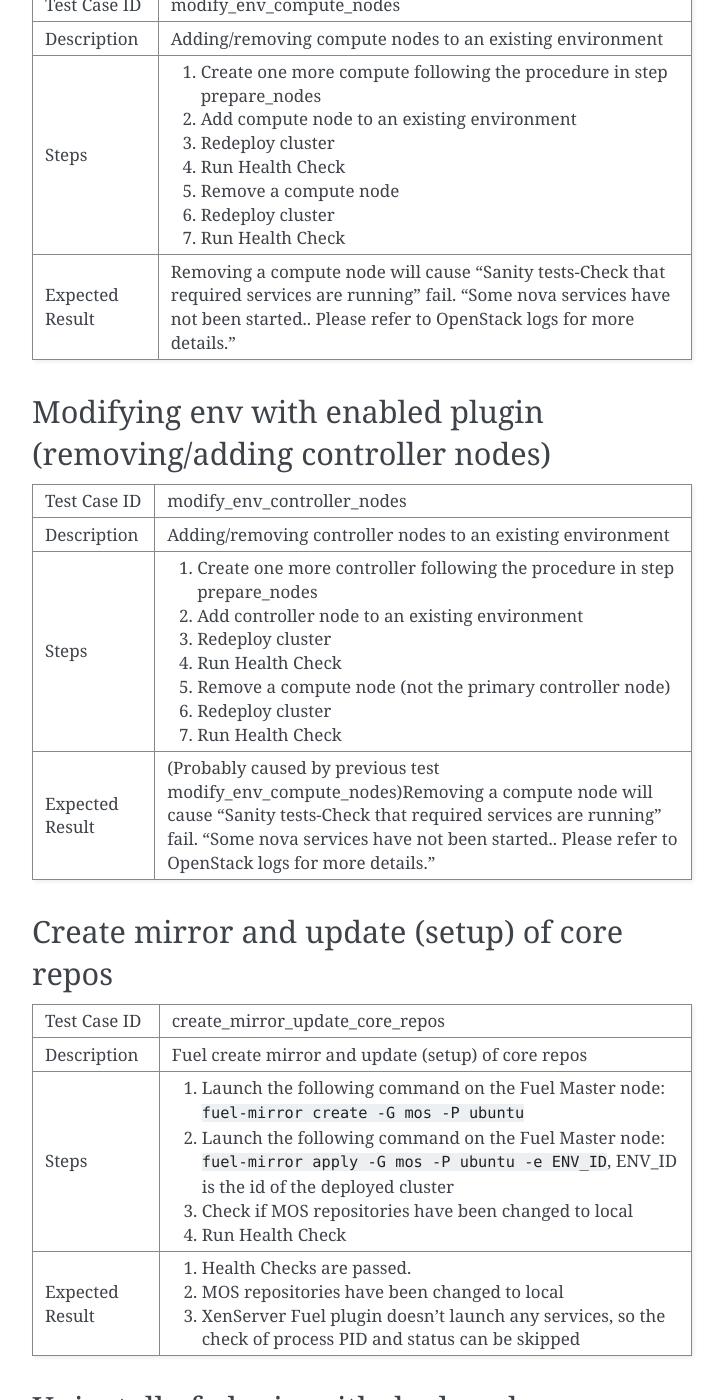
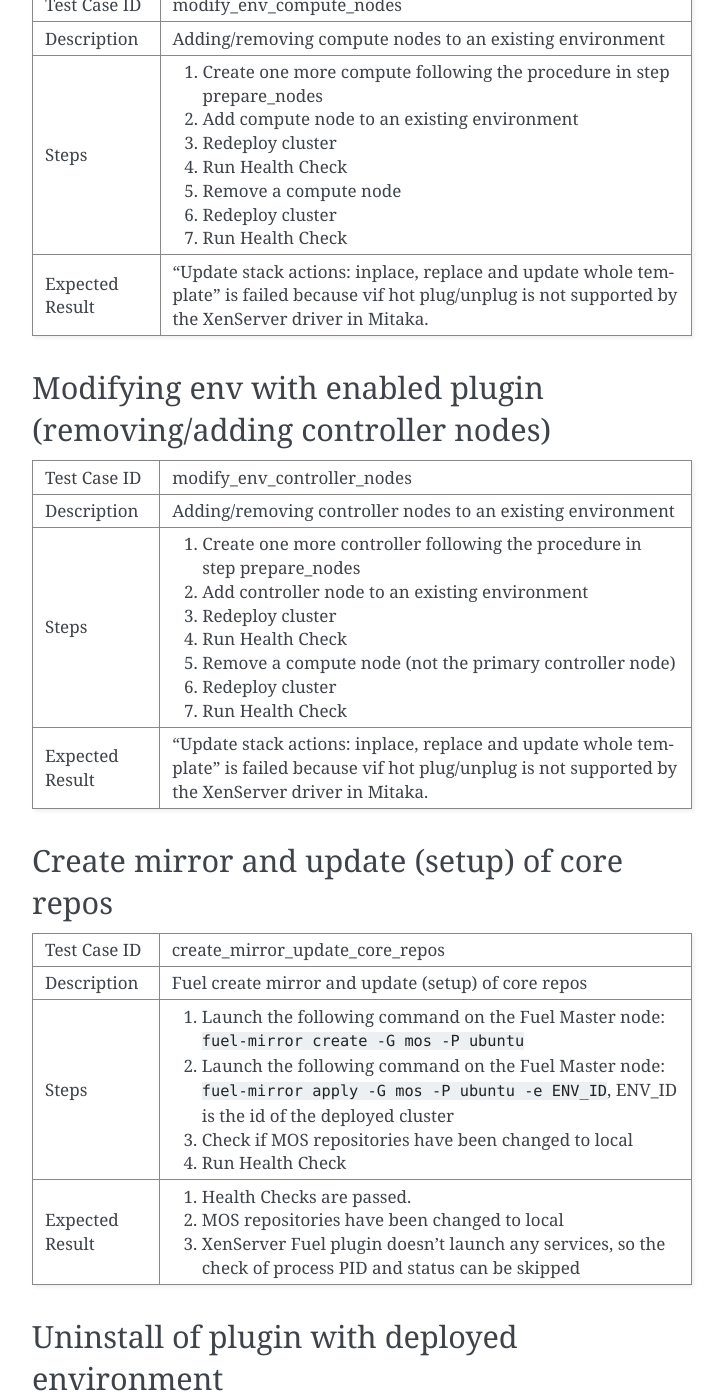
Before and after one commit to openstack-archive/fuel-plugin-xenserver, a Sphinx documentation site: the page built from doc/source/test-plan.rst, in a window 1280 px wide and 1400 px high, scrolled down 6451 px. Shown: the whole window, without its empty margins (388-1112 px from the left). Built offline with Sphinx 7.4.7, drawn with Linux system fonts in a browser that asks for light colours; some of the changed text lies outside the part shown.

Commit message:
Update docs for verification
Change-Id: Idadd0bf84cd14d30c9301afac47f703cc0c62781

```diff
--- a/doc/source/description.rst
+++ b/doc/source/description.rst
@@ -8,14 +8,14 @@
 Requirement               Version/Comment
 ========================= ============================
 Fuel                      9.0
-XenServer                 7.0
+XenServer                 6.5+XS65ESP013 and 7.0
 XenServer plugin for Fuel @PLUGIN_VERSION@
 ========================= ============================
 
 * This plugin will not install XenServer or configure the Virtual
   Machines used to run the OpenStack services.  Installation of
   XenServer and configuration of these Virtual Machines must be
-  performed manually.
+  performed manually. We recommend all hotfixes are applied.
 * File-based storage (EXT / NFS) must be used.  If using local storage
   then select "Enable thin provisioning" at host installation time
 * Each hypervisor must have the same access credentials as Fuel
--- a/doc/source/guide.rst
+++ b/doc/source/guide.rst
@@ -42,7 +42,7 @@
 Select Environment
 ------------------
 
-#. Create a new environment with the Fuel UI wizard. Select "Liberty on Ubuntu 14.04" from OpenStack Release dropdown list, check off QEMU-KVM and check on XenServer. At the moment you will see most of options are disabled in the wizard.
+#. Create a new environment with the Fuel UI wizard. Select "Mitaka on Ubuntu 14.04" from OpenStack Release dropdown list, check off QEMU-KVM and check on XenServer. At the moment you will see most of options are disabled in the wizard.
 
    .. image:: _static/fmwizard00.png
       :width: 100%
--- a/doc/source/test-plan.rst
+++ b/doc/source/test-plan.rst
@@ -223,7 +223,7 @@
    * - Steps
      -
        #. Create new OpenStack environment Fuel Web UI and select
-          “Liberty on Ubuntu 14.04” in the OpenStack release
+          "Mitaka on Ubuntu 14.04” in the OpenStack release
           dropdown list
        #. Check off QEMU and check on XenServer, Network is default to “Neutron
           with VLAN segmentation” and Storage is default to Cinder. Other
@@ -307,9 +307,9 @@
        #. Within the Fuel Master, select the appropriate environment
        #. Run all health checks and wait for completion
    * - Expected Result
-     - All health checks, except those requiring additional services
-       (e.g. Ceilometer) and those where the configuration has not been
-       changed from the defaults, pass
+     - "Update stack actions: inplace, replace and update whole template"
+       is failed because vif hot plug/unplug is not supported by the
+       XenServer driver in Mitaka.
 
 Mandatory Tests
 ===============
@@ -342,9 +342,9 @@
        #. Redeploy cluster
        #. Run Health Check
    * - Expected Result
-     - Removing a compute node will cause “Sanity tests-Check that required
-       services are running” fail. “Some nova services have not been
-       started.. Please refer to OpenStack logs for more details.”
+     - "Update stack actions: inplace, replace and update whole template"
+       is failed because vif hot plug/unplug is not supported by the
+       XenServer driver in Mitaka.
 
 Modifying env with enabled plugin (removing/adding controller nodes)
 --------------------------------------------------------------------
@@ -369,10 +369,9 @@
        #. Redeploy cluster
        #. Run Health Check
    * - Expected Result
-     - (Probably caused by previous test modify_env_compute_nodes)Removing a
-       compute node will cause “Sanity tests-Check that required services are
-       running” fail. “Some nova services have not been started.. Please
-       refer to OpenStack logs for more details.”
+     - "Update stack actions: inplace, replace and update whole template"
+       is failed because vif hot plug/unplug is not supported by the
+       XenServer driver in Mitaka.
 
 Create mirror and update (setup) of core repos
 ---------------------------------------------------
--- a/doc/source/troubleshooting.rst
+++ b/doc/source/troubleshooting.rst
@@ -13,8 +13,6 @@
    they are requested. `Writing Good Bug Reports for XenServer`_ might be a
    good reference to follow.
 
-#. XenServer version
-
-   Please use XenServer 7.0. XenServer 6.5 is no longer supported in MOS 9.
+#. XenServer Bug Reports
 
 .. _Writing Good Bug Reports for XenServer: https://www.citrix.com/blogs/2012/07/16/writing-good-bug-reports-for-xenserver/
```
Also changed, not shown: other parts of doc/source/guide.rst (+1 -1 lines), other parts of doc/source/test-plan.rst (+2 -2 lines), doc/source/test-report.rst (+6 -8 lines), specs/fuel-plugin-xenserver.rst (+4 -4 lines), doc/source/_static/fmsetting00.png.
